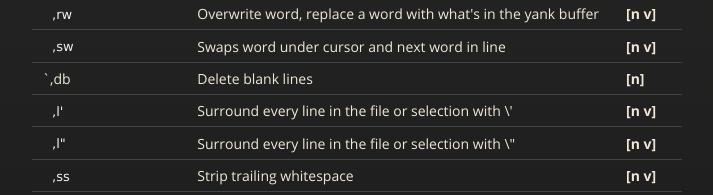
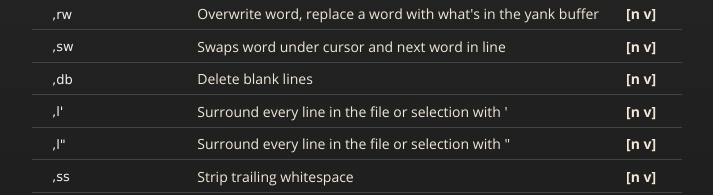
Before and after one commit to akolosov/vim-config, a plain HTML site: page index.html in a window 1280 px wide. Shown: the part 2834-3029 px from the top of the page, 283-996 px from the left. Drawn offline with nearby package versions, Linux system fonts and the light colour scheme.

```diff
--- a/index.html
+++ b/index.html
@@ -382,18 +382,18 @@
 <td align="center"><strong>[n v]</strong></td>
 </tr>
 <tr>
-<td align="center">`,db</td>
+<td align="center"><code>,db</code></td>
 <td>Delete blank lines</td>
-<td align="center"><strong>[n]</strong></td>
+<td align="center"><strong>[n v]</strong></td>
 </tr>
 <tr>
 <td align="center"><code>,l'</code></td>
-<td>Surround every line in the file or selection with \'</td>
+<td>Surround every line in the file or selection with '</td>
 <td align="center"><strong>[n v]</strong></td>
 </tr>
 <tr>
 <td align="center"><code>,l"</code></td>
-<td>Surround every line in the file or selection with \"</td>
+<td>Surround every line in the file or selection with "</td>
 <td align="center"><strong>[n v]</strong></td>
 </tr>
 <tr>
```
Also changed, not shown: params.json (+1 -1 lines).
